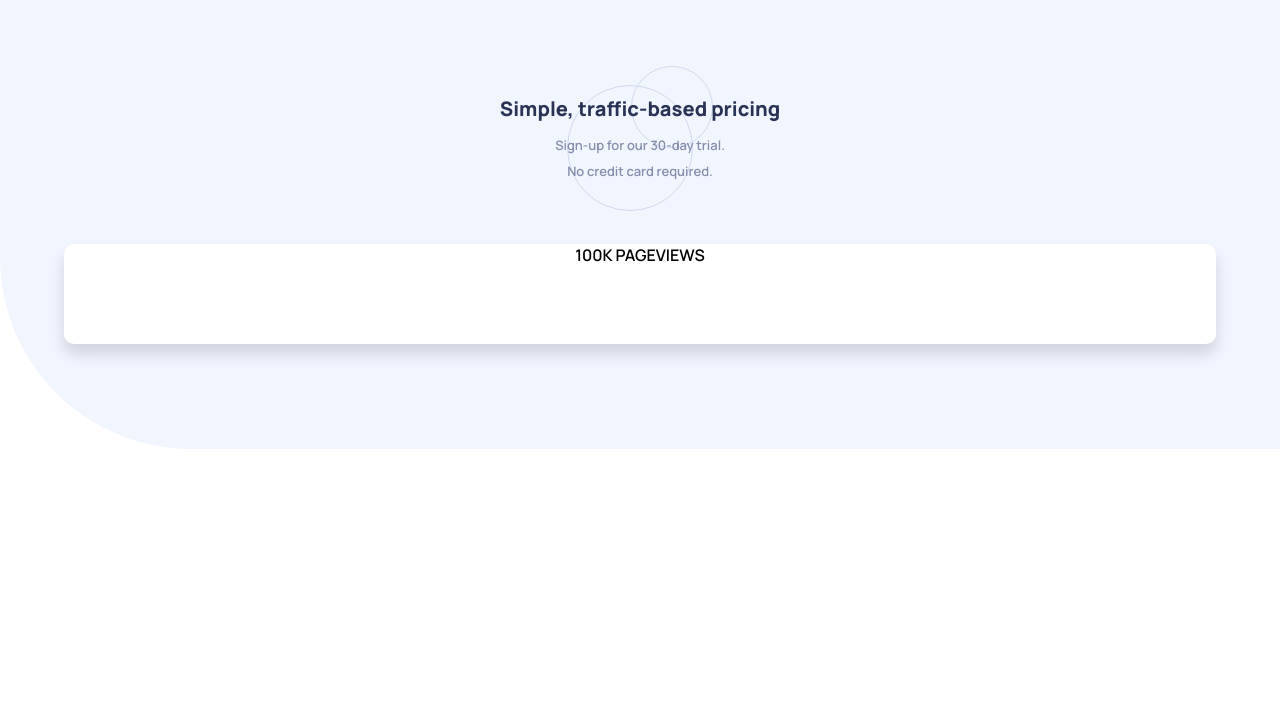
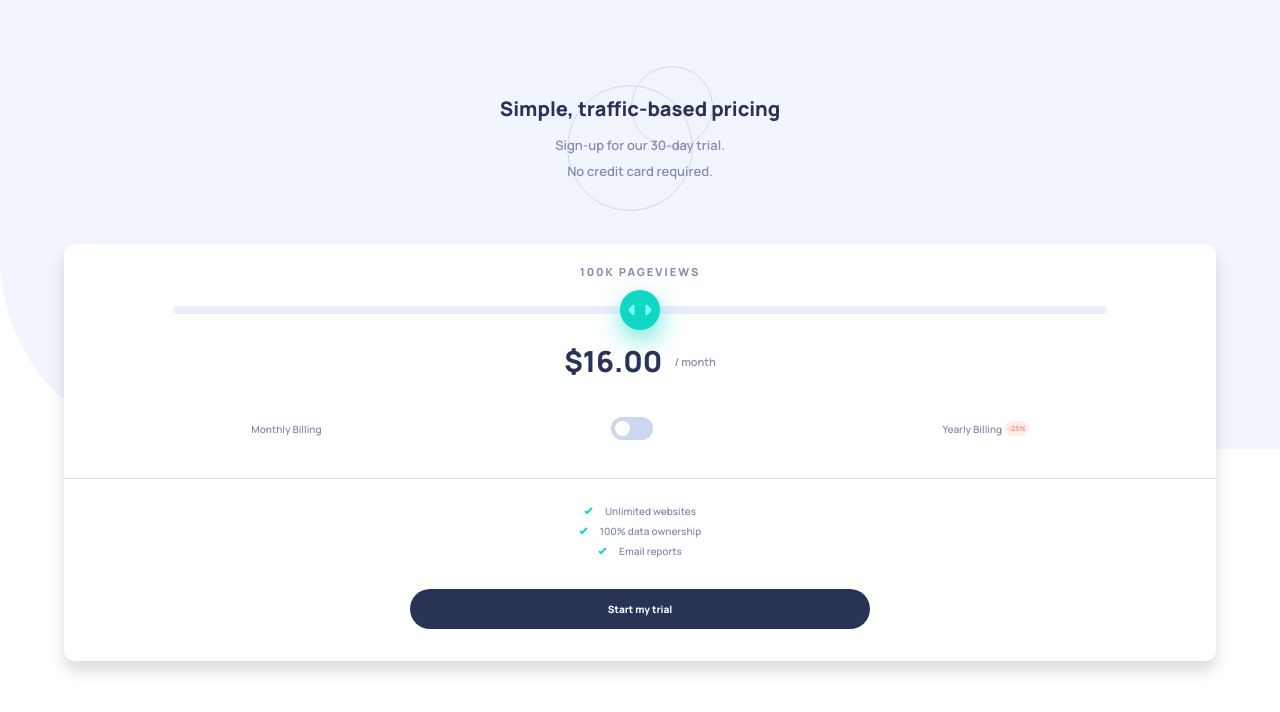
Before and after one commit to justine-135/interactive-pricing-component, a React (Create React App) app: page / in a window 1280 px wide. Shown: the top 712 px of the page. Built offline with nearby package versions, Linux system fonts and the light colour scheme.

Commit message:
add toggle button function, and slider bar to adjust price for pageviews

```diff
--- a/src/Billing.js
+++ b/src/Billing.js
@@ -1,11 +1,86 @@
+import { useState } from "react";
+import { ReactComponent as Check } from "./images/icon-check.svg";
+
 const Billing = () => {
+  const [toggle, setToggle] = useState(false);
+  const [bar, setBar] = useState(3);
+  const [pageViews] = useState({
+    1: { views: 10000, cost: 8.0 },
+    2: { views: 50000, cost: 12.0 },
+    3: { views: 100000, cost: 16.0 },
+    4: { views: 500000, cost: 24.0 },
+    5: { views: 1000000, cost: 36.0 },
+  });
+
+  const handleToggle = () => {
+    toggle ? setToggle(false) : setToggle(true);
+  };
+
+  const handleSliderBar = (e) => {
+    setBar(e.target.value);
+  };
+
+  function kFormatter(num) {
+    return num >= 1000 && num < 1000000
+      ? (num / 1000).toFixed(1).replace(/\.0$/, "") + "K"
+      : num >= 1000000 && num < 1000000000
+      ? (num / 1000000).toFixed(1).replace(/\.0$/, "") + "M"
+      : num >= 1000000000 && num < 1000000000000
+      ? (num / 1000000000).toFixed(1).replace(/\.0$/, "") + "B"
+      : num >= 1000000000000 && num < 1000000000000000
+      ? (num / 1000000000000).toFixed(1).replace(/\.0$/, "") + "T"
+      : num;
+  }
+
   return (
     <section>
       <div className="billing-container">
-        <div className="pageview-container">
-          <p className="pageviews">100K PAGEVIEWS</p>
-          <div></div>
-          <div></div>
+        <div className="grid-container">
+          <p className="grid1">{kFormatter(pageViews[bar].views)} PAGEVIEWS</p>
+          <div className="grid2">
+            <div className="slidecontainer">
+              <input
+                type="range"
+                min="1"
+                max="5"
+                value={bar}
+                onChange={(e) => {
+                  handleSliderBar(e);
+                }}
+              />
+            </div>
+          </div>
+          <div className="grid3">
+            <span>${pageViews[bar].cost.toFixed(2)}</span>
+            <span> / month</span>
+          </div>
+          <div className="grid4">
+            <span>Monthly Billing</span>
+            <button
+              className={`switch-btn ${toggle ? "on" : "off"}`}
+              onClick={handleToggle}
+            >
+              <span className={toggle ? "on" : "off"}></span>
+            </button>
+            <div>
+              <span>Yearly Billing</span>
+              <span>-25%</span>
+            </div>
+          </div>
+        </div>
+        <div className="trial-container">
+          <ul>
+            <li>
+              <Check className="svg" /> Unlimited websites
+            </li>
+            <li>
+              <Check className="svg" /> 100% data ownership
+            </li>
+            <li>
+              <Check className="svg" /> Email reports
+            </li>
+          </ul>
+          <button>Start my trial</button>
         </div>
       </div>
     </section>
```
